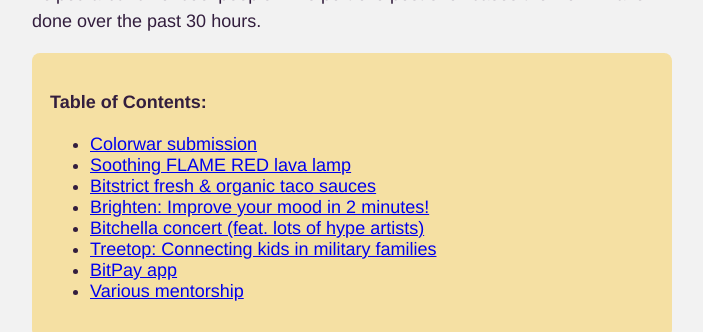
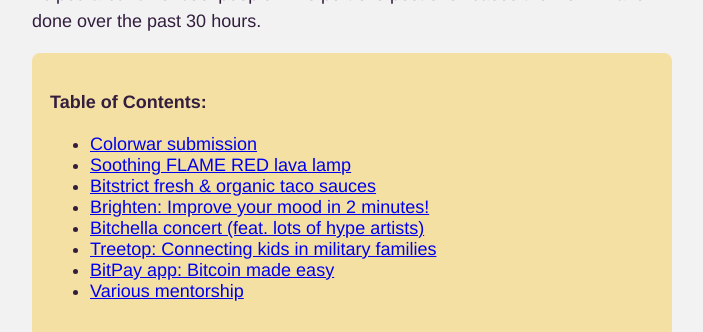
Before and after one commit to pixelyunicorn/2019.melody.dev, a Jekyll site: the page built from _posts/2019-04-12-bitcamp/2019-04-12-bitcamp.md, in a window 1280 px wide and 900 px high, scrolled down 440 px, cut to the strip 0-332 px from the top of the window. Shown: the whole strip, without its empty margins (288-991 px from the left). Built offline with Jekyll 4.4.1, drawn with Linux system fonts in a browser that asks for light colours; some web fonts are replaced.

Commit message:
im done good night

```diff
--- a/_posts/2019-04-12-bitcamp/2019-04-12-bitcamp.md
+++ b/_posts/2019-04-12-bitcamp/2019-04-12-bitcamp.md
@@ -26,7 +26,7 @@
 - [Brighten: Improve your mood in 2 minutes!](#brighten-improve-your-mood-in-2-minutes)
 - [Bitchella concert (feat. lots of hype artists)](#bitchella-concert-feat-lots-of-hype-artists)
 - [Treetop: Connecting kids in military families](#treetop-connecting-kids-in-military-families)
-- [BitPay app](#bitpay-app-bitcoin-made-easy)
+- [BitPay app: Bitcoin made easy](#bitpay-app-bitcoin-made-easy)
 - [Various mentorship](#various-mentorship)
 </div>
 
```
